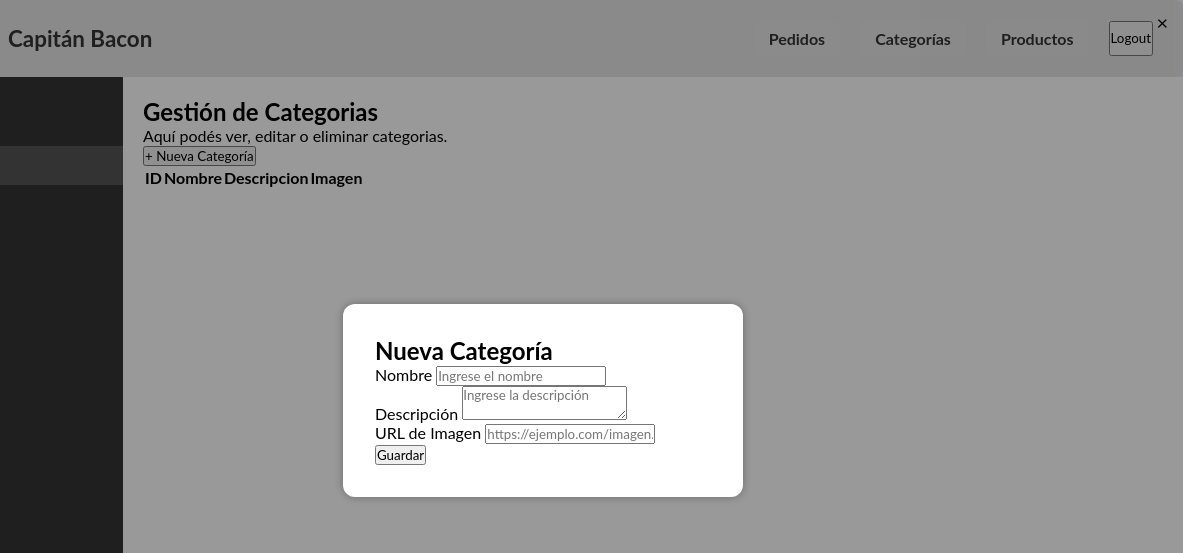
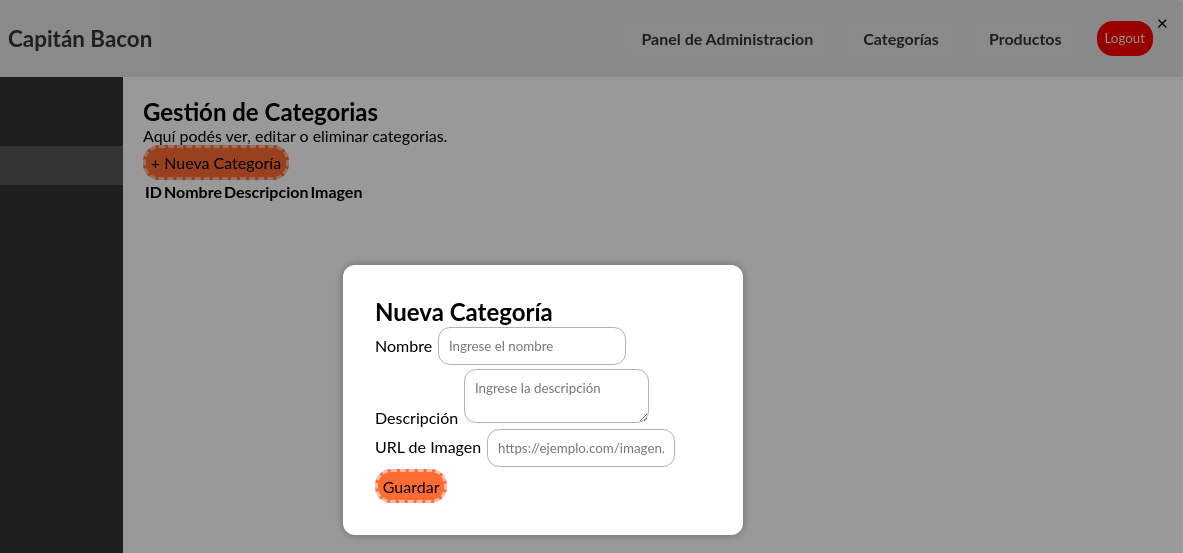
Before and after one commit to TASTY-S-A/General-Bacon-Proyecto-El-Buen-sabor-, a website built with Vite: page src/pages/admin/categorias/categorias.html in a window 1280 px wide. Both pictures are taken after a click on the button "+ Nueva Categoría". Shown: the top 553 px of the page, 97-1280 px from the left. Built offline with nearby package versions, Linux system fonts and the light colour scheme; no server answers.

Commit message:
Añadir el css a los formularios de producto y categoria

```diff
--- a/src/pages/admin/categorias/categorias.html
+++ b/src/pages/admin/categorias/categorias.html
@@ -14,10 +14,10 @@
                 <h1>Capitán Bacon</h1>
             </div>
             <div class="navbar-right">
-                <a href="../pedidos/pedidos.html" class="nav-btn ped">Pedidos</a>
+                <a href="../pedidos/pedidos.html" class="nav-btn pAd">Panel de Administracion</a>
                 <a href="../categorias/categorias.html" class="nav-btn cat">Categorías</a>
                 <a href="../productos/productos.html" class="nav-btn pro">Productos</a>
-                <button id="button_logout">Logout</button>
+                <button id="button_logout" class="btn-logout">Logout</button>
             </div>
         </nav>
     </header>
@@ -35,7 +35,7 @@
       <h2>Gestión de Categorias</h2>
       <p>Aquí podés ver, editar o eliminar categorias.</p>
                       <!-- Botón para abrir el modal -->
-        <button id="btnAbrirFormulario">+ Nueva Categoría</button>
+        <button id="btnAbrirFormulario" class="btnAbrirFormCat">+ Nueva Categoría</button>
         <!-- Fondo semitransparente -->
         <div id="fondoModal" class="overlay">
         <!-- Contenedor del modal -->
@@ -44,17 +44,17 @@
           <h2>Nueva Categoría</h2>
           <div class="form-group">
             <label for="nombre">Nombre</label>
-            <input id="nombre" name="nombre" type="text" placeholder="Ingrese el nombre" required>
+            <input id="nombre" class="box" name="nombre" type="text" placeholder="Ingrese el nombre" required>
           </div>
           <div class="form-group">
             <label for="descripcion">Descripción</label>
-            <textarea id="descripcion" name="descripcion" placeholder="Ingrese la descripción" required></textarea>
+            <textarea id="descripcion" class="box" name="descripcion" placeholder="Ingrese la descripción" required></textarea>
           </div>
           <div class="form-group">
             <label for="imagenUrl">URL de Imagen</label>
-            <input id="imagenUrl" name="imagenUrl" type="url" placeholder="https://ejemplo.com/imagen.jpg" required>
+            <input id="imagenUrl" class="box" name="imagenUrl" type="url" placeholder="https://ejemplo.com/imagen.jpg" required>
           </div>
-          <button type="submit" class="guardarCBtn">Guardar</button>
+          <button type="submit" class="guardarCBtn btnAbrirFormCat">Guardar</button>
         </form>
         </div>
 
--- a/src/pages/admin/home/home.css
+++ b/src/pages/admin/home/home.css
@@ -77,6 +77,20 @@ body {
         background-color: #cc7552;
         transform: translateY(-2px);
         }
+        .btn-logout{
+          background-color: red;
+          color: whitesmoke;
+          transition: 1s;
+          border: none;
+          border-radius: 1rem;
+          padding: 0.5rem;
+        }
+        .btn-logout:hover{
+          background-color: whitesmoke;
+          color: red;
+          transform: translateY(5px);
+          border: 2px red;
+        }
 /* === CONTENEDOR PRINCIPAL === */
 .container {
   display: flex; /* 👈 CLAVE para que aside y main estén lado a lado */
@@ -123,6 +137,10 @@ main {
 }
 
 
+
+
+
+
 /* === FORMULARIOS === */
 /* Fondo del modal */
 .overlay {
@@ -143,6 +161,13 @@ main {
   width: 400px;
   box-shadow: 0 0 10px rgba(0,0,0,0.3);
 }
+.box{
+  background-color: transparent;
+  border: 1px solid rgb(0, 0, 0,0.3);
+  border-radius: 12px;
+  padding: 3%;
+  margin: 0.1rem;
+  }
 
 /* Botón de cerrar */
 .close {
@@ -163,3 +188,39 @@ main {
   border-radius: 8px;
   cursor: pointer;
 }
+/*Boton Categoria*/
+  .btnAbrirFormCat {
+    background-color: #ff6c32;
+    padding: 0.3rem;
+    border-radius: 1rem;
+      border: #f7bca5;
+      border-style: dashed;
+    font-size: 1rem;
+    transition: 1s;
+  }
+  .btnAbrirFormCat:hover {
+    background-color: #f7bca5;
+    padding: 0.3rem;
+    border-radius: 1rem;
+      border: #ff6c32;
+      border-style: dashed;
+    font-size: 1rem;
+  }
+/*Boton Productos*/
+  .btnAbrirFormProd {
+    background-color: #9bd430;
+    padding: 0.3rem;
+    border-radius: 1rem;
+      border: #cfec97;
+      border-style: dashed;
+    font-size: 1rem;
+    transition: 1s;
+  }
+  .btnAbrirFormProd:hover {
+    background-color: #cfec97;
+    padding: 0.3rem;
+    border-radius: 1rem;
+      border: #9bd430;
+      border-style: dashed;
+    font-size: 1rem;
+  }
```
Also changed, not shown: src/pages/admin/pedidos/pedidos.html (+2 -2 lines), src/pages/admin/productos/productos.html (+7 -7 lines).
